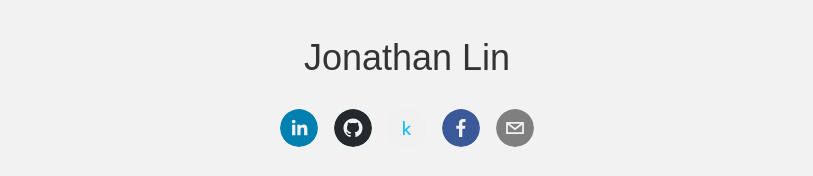
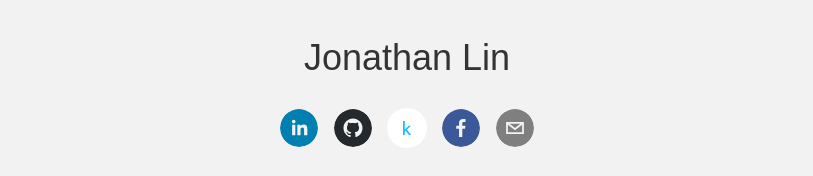
Before and after one commit to Jonwlin/web-profile, a React (Create React App) app: page / in a window 1280 px wide. Shown: the top 176 px of the page, without its empty margins (233-1046 px from the left). Built offline with nearby package versions, Linux system fonts and the light colour scheme; grey boxes are pictures that could not be loaded.

Commit message:
Updating style and positioning

```diff
--- a/src/Header.css
+++ b/src/Header.css
@@ -10,7 +10,7 @@
 
 .btn-kaggle {
   color: #00B8F4 !important;
-  background-color: #F0F0F0 !important;
+  background-color: #FFFFFF !important;
 }
 
 #homepage {
```
